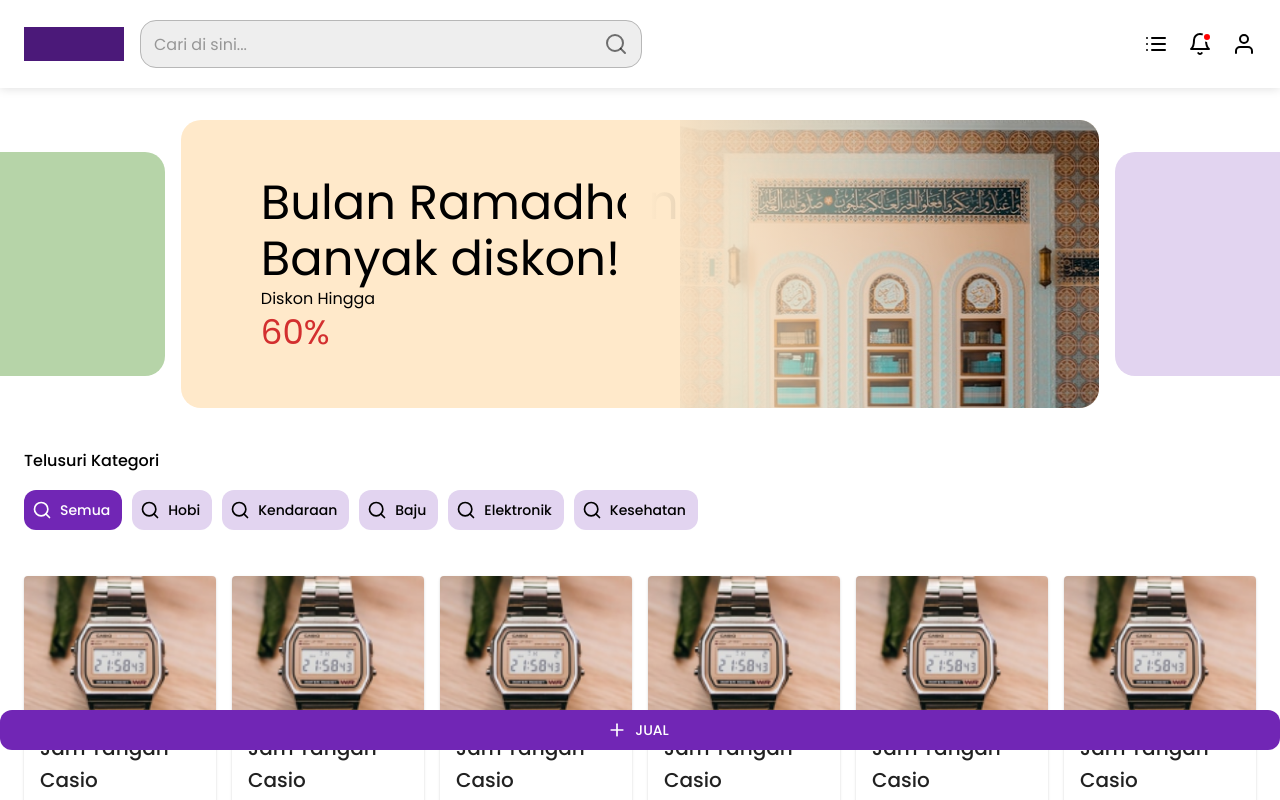
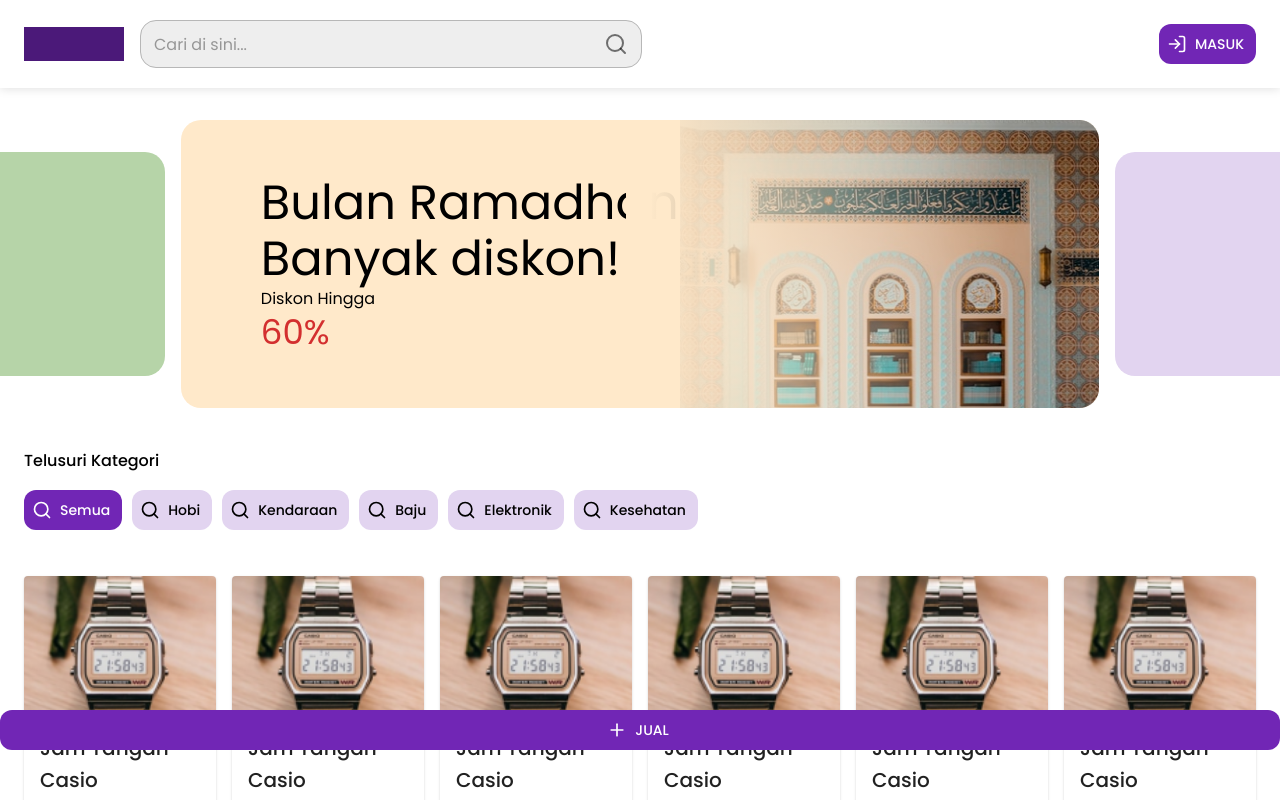
Before and after one commit to 5ECONDHAND/secondhand, a React (Create React App) app in the folder frontend/: page / in a window 1280 px wide. Shown: the top 800 px of the page. Built offline with nearby package versions, Linux system fonts and the light colour scheme.

Commit message:
feat: add dynamic navbar variant

```diff
--- a/frontend/src/components/molecules/global/Navbar.jsx
+++ b/frontend/src/components/molecules/global/Navbar.jsx
@@ -2,7 +2,7 @@
 import React, { useState } from 'react'
 import { FiLogIn, FiSearch, FiMenu, FiList, FiBell, FiUser } from 'react-icons/fi'
 import casio1 from '../../../assets/images/casio1.png'
-import { useNavigate } from 'react-router-dom'
+import { useNavigate, useLocation } from 'react-router-dom'
 const SearchField = () => {
   return (
     <FormControl
@@ -139,21 +139,23 @@
 
 const Navbar = () => {
   const [show, setShow] = useState(false)
-  const user = true
+  const user = false
+  const { pathname } = useLocation()
+  console.log(pathname);
   return (
     <>
       <Box sx={{ paddingY: '20px', boxShadow: '0px 0px 10px rgba(0, 0, 0, 0.15)' }} >
         <Container maxWidth='xl' sx={{ display: 'flex', justifyContent: 'space-between', alignItems: 'center' }}>
-          <Box sx={{ display: 'flex', gap: '16px', alignItems: 'center' }}>
+          <Box sx={{ display: 'flex', gap: '16px', alignItems: 'center', justifyContent: `${pathname === '/edit' ? 'space-between' : 'none'}`, width: '50vw' }}>
             <Box sx={{ width: '100px', height: '34px', backgroundColor: '#4B1979' }} />
-            <Box display={{ xs: 'none', sm: 'none', md: 'block' }}>
+            {pathname === '/add' ? '' : pathname === '/edit' ? <Typography variant='subtitle2'>Lengkapi Info Akun</Typography> : <Box display={{ xs: 'none', sm: 'none', md: 'block' }}>
               <SearchField />
-            </Box>
+            </Box>}
           </Box>
-          <Box display={{ xs: 'none', sm: 'none', md: 'block' }}>
+          {pathname === '/add' || pathname === '/edit' ? '' : <Box display={{ xs: 'none', sm: 'none', md: 'block' }}>
             {user ? <UserButton /> : <LoginButton />}
-          </Box>
-          <Box display={{ xs: 'block', sm: 'block', md: 'none', lg: 'none' }}>
+          </Box>}
+          {pathname === '/add' || pathname === '/edit' ? '' : <Box display={{ xs: 'block', sm: 'block', md: 'none', lg: 'none' }}>
             <FiMenu style={{ cursor: 'pointer' }} size='30px' onClick={() => setShow(!show)} />
             {show &&
               <>
@@ -164,7 +166,7 @@
                   </Box>
                 </Box>
               </>}
-          </Box>
+          </Box>}
         </Container>
       </Box>
     </>
--- a/frontend/src/routes/Router.js
+++ b/frontend/src/routes/Router.js
@@ -11,6 +11,9 @@
           <Route path="*" element={<div>404</div>} />
           <Route path="/login" element={<Auth />} />
           <Route path="/register" element={<Auth />} />
+          <Route path="/add" element={<Home />} />
+          <Route path="/edit" element={<Home />} />
+
           <Route path="/" element={<Home />}>
             {/* <Route index element={<Home />} />
             <Route path="teams" element={<Teams />}>
```
